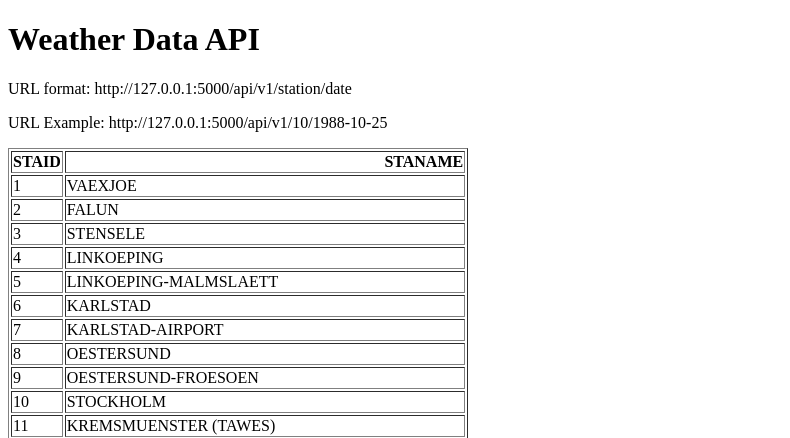
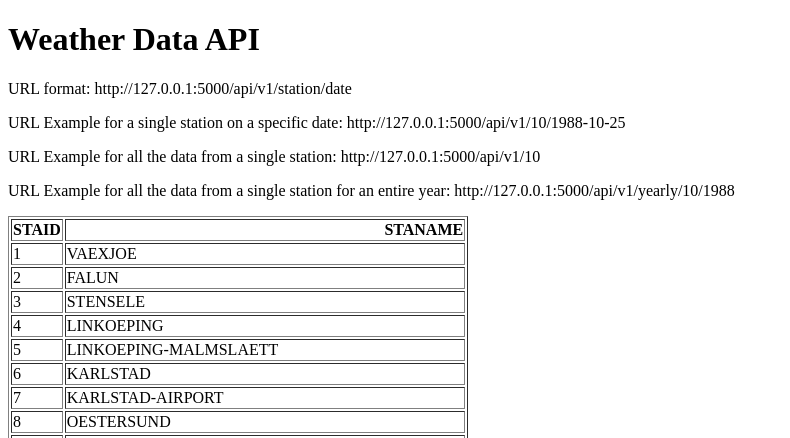
Before and after one commit to spartanhooah/weather-api, a Flask app: page / in a window 1280 px wide. Shown: the top 438 px of the page, without its empty margins (0-790 px from the left). Run offline with Flask 2, Linux system fonts and the light colour scheme.

Commit message:
add endpoints for yearly and all data

```diff
--- a/main.py
+++ b/main.py
@@ -13,7 +13,7 @@ def home():
 
 
 @app.route("/api/v1/<station>/<date>")
-def get_data(station, date):
+def station_date(station, date):
     station_id = str(station).zfill(6)
     data = pd.read_csv(f"data_small/TG_STAID{station_id}.txt",
                        skiprows=20,
@@ -26,5 +26,25 @@ def get_data(station, date):
             "temperature": temperature}
 
 
+@app.route("/api/v1/<station>")
+def station_all(station):
+    station_id = str(station).zfill(6)
+    data = pd.read_csv(f"data_small/TG_STAID{station_id}.txt",
+                       skiprows=20,
+                       parse_dates=["    DATE"])
+
+    return data.to_dict(orient="records")
+
+
+@app.route("/api/v1/yearly/<station>/<year>")
+def station_year(station, year):
+    station_id = str(station).zfill(6)
+    data = pd.read_csv(f"data_small/TG_STAID{station_id}.txt", skiprows=20)
+    data["    DATE"] = data["    DATE"].astype(str)
+    result = data[data["    DATE"].str.startswith(str(year))]
+
+    return result.to_dict(orient="records")
+
+
 if __name__ == "__main__":
     app.run(debug=True)
--- a/templates/home.html
+++ b/templates/home.html
@@ -7,7 +7,9 @@
 <body>
 <h1>Weather Data API</h1>
 <p>URL format: http://127.0.0.1:5000/api/v1/station/date</p>
-<p>URL Example: http://127.0.0.1:5000/api/v1/10/1988-10-25</p>
+<p>URL Example for a single station on a specific date: http://127.0.0.1:5000/api/v1/10/1988-10-25</p>
+<p>URL Example for all the data from a single station: http://127.0.0.1:5000/api/v1/10</p>
+<p>URL Example for all the data from a single station for an entire year: http://127.0.0.1:5000/api/v1/yearly/10/1988</p>
 <div>{{data|safe}}</div>
 </body>
 </html>
```
